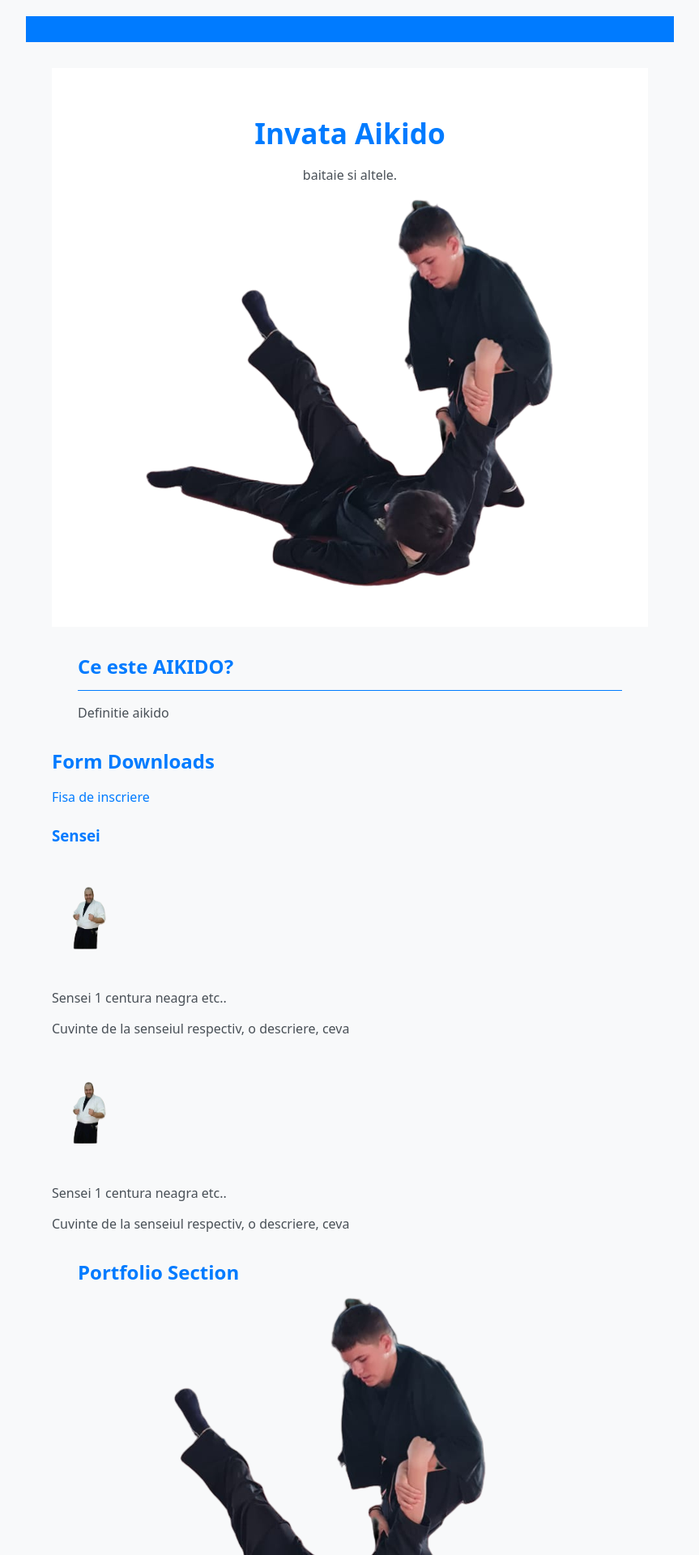
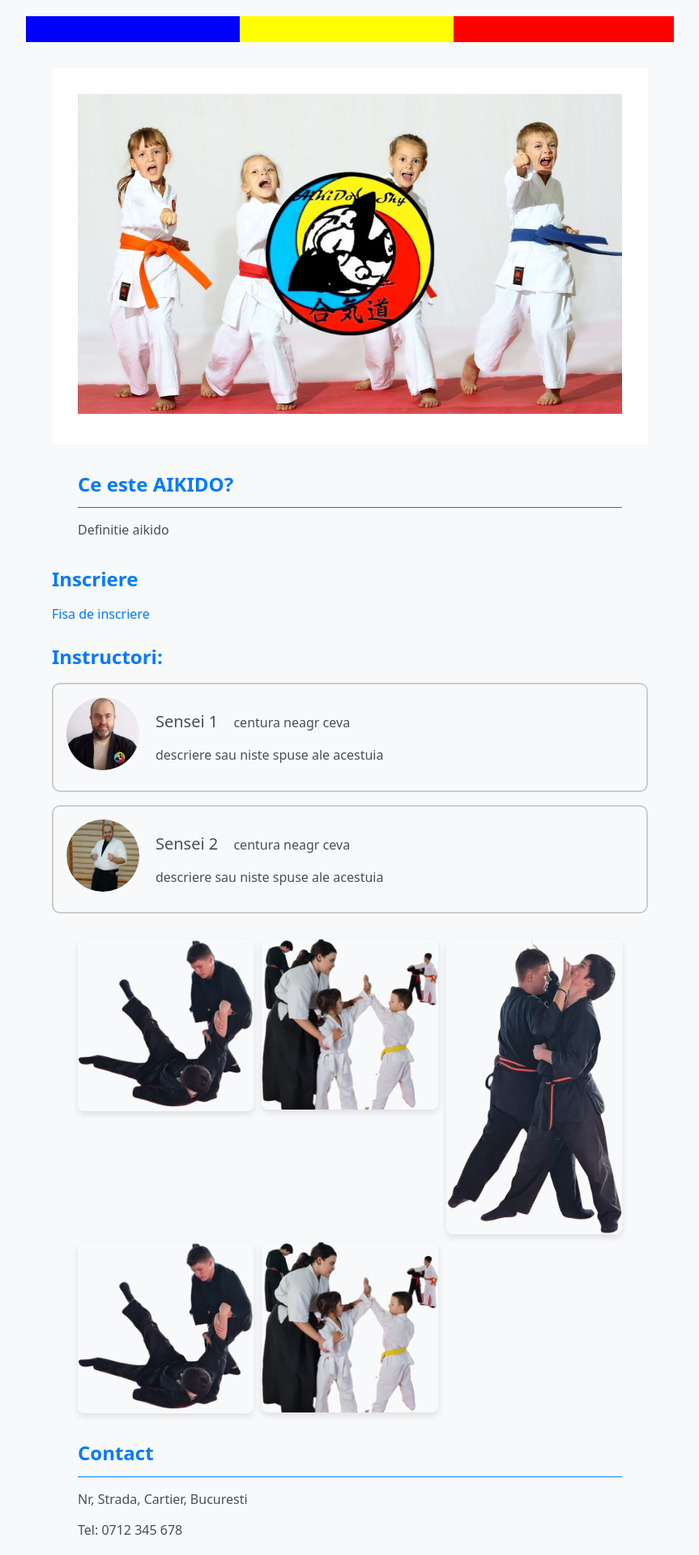
Before and after one commit to Fips5/Aikido, a Django app: page / in a window 1280 px wide. Shown: the top 1920 px of the page at 81% size, without its empty margins (208-1071 px from the left). Run offline with Django 4.2, Linux system fonts and the light colour scheme; data comes from the database, SQL or seed files in the repository; both versions use the stored data as it was after the commit.

Commit message:
safe save

```diff
--- a/aikido/aikido/settings.py
+++ b/aikido/aikido/settings.py
@@ -127,5 +127,5 @@ MEDIA_ROOT = os.path.join(BASE_DIR, 'media')
 
 STATIC_URL = '/static/'
 STATICFILES_DIRS = [
-    os.path.join(BASE_DIR, 'main', 'static'),
+    os.path.join(BASE_DIR, 'static'),
 ]
--- a/aikido/main/templates/myapp/home.html
+++ b/aikido/main/templates/myapp/home.html
@@ -3,7 +3,7 @@
 <html lang="en">
 <head>
     <title>Aikido</title>
-    <link rel="shortcut icon" href="{% static 'myapp/logosky.png' %}">
+    <link rel="shortcut icon" href="{% static 'logosky.png' %}">
     <meta charset="UTF-8">
     <meta name="viewport" content="width=device-width, initial-scale=1">
     <link rel="stylesheet" href="https://cdn.jsdelivr.net/npm/water.css@2/out/light.css">
@@ -17,7 +17,7 @@
         }
 
         nav {
-            background-color: #007bff; /* Blue navigation bar */
+            background: linear-gradient(to right, blue 33%, yellow 33% 66%, red 66%);
             color: #fff; /* White text for navigation links */
             padding: 1rem;
         }
@@ -64,7 +64,42 @@
             height: auto;
         }
 
-        /* Add more styles as needed */
+        .container {
+            border: 2px solid #ccc;
+            background-color: FBF6FF;
+            border-radius: 10px;
+            padding: 16px;
+            margin: 16px 0
+          }
+
+          .container::after {
+            content: "";
+            clear: both;
+            display: table;
+          }
+
+          .container img {
+            float: left;
+            margin-right: 20px;
+            border-radius: 50%;
+          }
+
+          .container span {
+            font-size: 20px;
+            margin-right: 15px;
+          }
+
+          @media (max-width: 500px) {
+            .container {
+                text-align: center;
+            }
+            .container img {
+                border: 2px solid #ccc;
+                margin: auto;
+                float: none;
+                display: block;
+            }
+          }
     </style>
 </head>
 <body>
@@ -75,9 +110,7 @@
 
 <div>
     <header>
-        <h1>Invata Aikido</h1>
-        <p>baitaie si altele.</p>
-        <img src="{% static 'myapp/img1.png' %}" alt="boy">
+        <img src="{% static 'kidskarate.jpg' %}" alt="boy">
     </header>
 
     <div>
@@ -87,30 +120,47 @@
     </div>
 
     <!-- Senseis or Form Downloads go here -->
-    <h2>Form Downloads</h2>
+    <h2>Inscriere</h2>
     <ul>
         {% for file in files %}
             <li><a href="{% url 'download' file.file.name %}">{{ file.file_name }}</a></li>
         {% endfor %}
     </ul>
 
-    <h3>Sensei</h3>
-    <img src="{% static 'myapp/sensei.png' %}" alt="Avatar" style="width:80px">
-    <p><span>Sensei 1</span> centura neagra etc..</p>
-    <p>Cuvinte de la senseiul respectiv, o descriere, ceva</p>
+    <h2>Instructori:</h2>
 
-    <img src="{% static 'myapp/sensei.png' %}" alt="Avatar" style="width:80px">
-    <p><span>Sensei 1</span> centura neagra etc..</p>
-    <p>Cuvinte de la senseiul respectiv, o descriere, ceva</p>
+    <div class="container">
+        <img src="{% static 'sef.jpg' %}" alt="Avatar" style="width:90px">
+        <p><span>Sensei 1</span> centura neagr ceva</p>
+        <p>descriere sau niste spuse ale acestuia</p>
+      </div>
 
-    <div>
-        <h2>Portfolio Section</h2>
-        <img src="{% static 'myapp/img1.png' %}" alt="Image 1">
-        <img src="{% static 'myapp/img2.png' %}" alt="Image 2">
-        <img src="{% static 'myapp/img3.png' %}" alt="Image 3">
-        <img src="{% static 'myapp/img1.png' %}" alt="Image 4">
-        <img src="{% static 'myapp/img2.png' %}" alt="Image 5">
-        <img src="{% static 'myapp/img3.png' %}" alt="Image 6">
+    <div class="container">
+        <img src="{% static 'sensebkg.jpg' %}" alt="Avatar" style="width:90px">
+        <p><span>Sensei 2</span> centura neagr ceva</p>
+        <p>descriere sau niste spuse ale acestuia</p>
+      </div>
+
+      <style>
+        .PhotoGrid {
+            display: grid;
+            grid-template-columns: repeat(3, 1fr); /* Adjust the number of columns as needed */
+            gap: 10px; /* Adjust the gap between images */
+        }
+
+        .PhotoGrid img {
+            width: 100%;
+            height: auto;
+            border-radius: 8px; /* Add a border radius for rounded corners */
+            box-shadow: 0 4px 8px rgba(0, 0, 0, 0.1); /* Add a subtle box shadow for depth */
+        }
+    </style>
+    <div class="PhotoGrid">
+        <img src="{% static 'img1.png' %}" alt="Image 1">
+        <img src="{% static 'img2.png' %}" alt="Image 2">
+        <img src="{% static 'img3.png' %}" alt="Image 3">
+        <img src="{% static 'img1.png' %}" alt="Image 4">
+        <img src="{% static 'img2.png' %}" alt="Image 5">
     </div>
 
     <div>
```
Also changed, not shown: aikido/db.sqlite3, aikido/main/migrations/0002_alter_filesadmin_id.py (added), aikido/static/img1.png (renamed from aikido/main/templates/myapp/img1.png), aikido/static/img2.png (renamed from aikido/main/templates/myapp/img2.png), aikido/static/img3.png (renamed from aikido/main/templates/myapp/img3.png), aikido/static/kidskarate.jpg (added), aikido/static/kidskaratewide.jpg (added), aikido/static/logosky.png (renamed from aikido/main/templates/myapp/logosky.png), aikido/static/sef.jpg (added), aikido/static/sensebkg.jpg (added), aikido/static/sensei.png (renamed from aikido/main/templates/myapp/sensei.png), sensebkg.jpg (renamed from 7e6cf306-072c-40ff-9c63-ee0dae22cf50.jpg).
